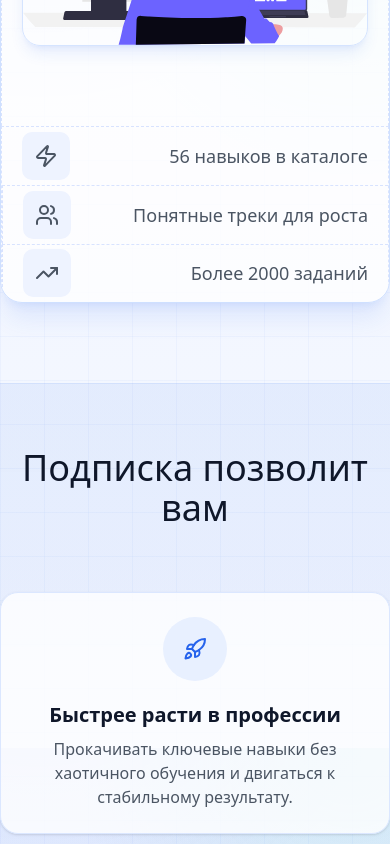
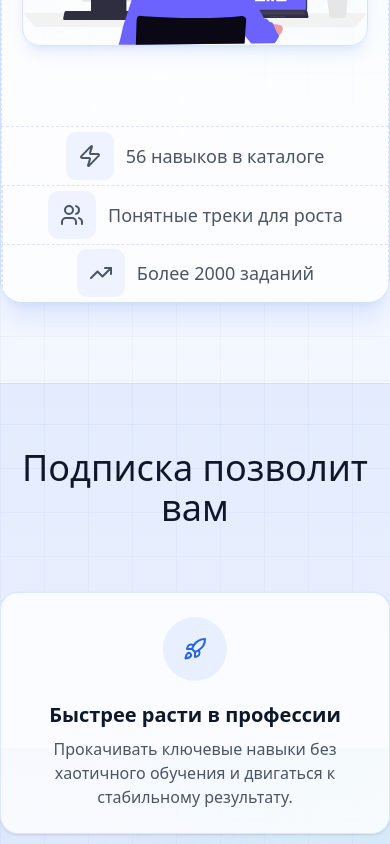
Before and after one commit to Sergyoga2/sub, a Next.js app: page / in a window 390 px wide. Shown: the part 940-1784 px from the top of the page. Built offline with nearby package versions, Linux system fonts and the light colour scheme.

Commit message:
Fix mobile centering in hero stats and pricing cards

```diff
--- a/components/hero243.tsx
+++ b/components/hero243.tsx
@@ -89,19 +89,19 @@ const Hero243 = ({
           </div>
         </div>
         <ul className="mx-auto grid h-44 w-full max-w-5xl grid-cols-1 border border-b-0 border-dashed md:h-34 md:grid-cols-2 lg:h-24 lg:grid-cols-3">
-          <li className="flex h-full items-center justify-between gap-10 px-5 md:gap-3 lg:justify-center">
+          <li className="flex h-full items-center justify-center gap-3 px-5 text-center">
             <div className="flex size-12 items-center justify-center rounded-lg bg-muted">
               <Zap className="size-6 text-muted-foreground" />
             </div>
             <p className="text-lg text-muted-foreground">{metrics[0]}</p>
           </li>
-          <li className="flex h-full items-center justify-between gap-10 border-t border-l border-dashed px-5 md:gap-3 lg:justify-center lg:border-t-0">
+          <li className="flex h-full items-center justify-center gap-3 border-t border-l border-dashed px-5 text-center lg:border-t-0">
             <div className="flex size-12 items-center justify-center rounded-lg bg-muted">
               <Users className="size-6 text-muted-foreground" />
             </div>
             <p className="text-lg text-muted-foreground">{metrics[1]}</p>
           </li>
-          <li className="col-span-1 flex h-full items-center justify-between gap-10 border-t border-l border-dashed px-5 md:col-span-2 md:justify-center md:gap-3 lg:col-span-1 lg:border-t-0">
+          <li className="col-span-1 flex h-full items-center justify-center gap-3 border-t border-l border-dashed px-5 text-center md:col-span-2 lg:col-span-1 lg:border-t-0">
             <div className="flex size-12 items-center justify-center rounded-lg bg-muted">
               <TrendingUp className="size-6 text-muted-foreground" />
             </div>
--- a/components/pricing2.tsx
+++ b/components/pricing2.tsx
@@ -160,12 +160,12 @@ const Pricing2 = ({
           <p className="rounded-full border border-[#bfd2ff] bg-[#edf3ff] px-4 py-1 text-sm font-medium text-[#1f3f8f]">
             Без скрытых условий, отмена в любой момент
           </p>
-          <div className="flex w-full flex-col items-stretch gap-6 md:flex-row">
+          <div className="flex w-full flex-col items-center gap-6 md:flex-row md:items-stretch md:justify-center">
             {plans.map((plan) => (
               <Card
                 key={plan.id}
                 className={cn(
-                  "relative flex w-80 flex-col justify-between border-[#dbe7ff] bg-white/90 text-left shadow-sm",
+                  "relative flex w-full max-w-sm flex-col justify-between border-[#dbe7ff] bg-white/90 text-left shadow-sm md:w-80",
                   plan.recommended &&
                     "ring-2 ring-primary shadow-xl shadow-primary/25"
                 )}
```
